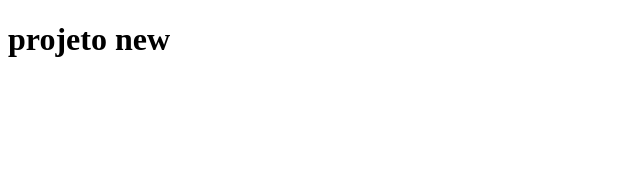
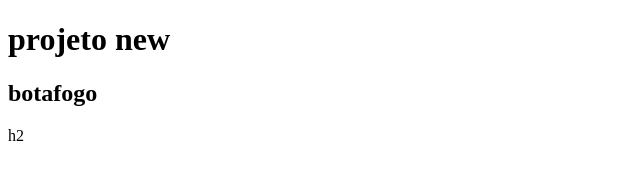
Before and after one commit to vinix-ofc/sesi01, a plain HTML site: page index.html in a window 1280 px wide. Shown: the whole page, without its empty margins (0-640 px from the left). Drawn offline with Linux system fonts and the light colour scheme.

Commit message:
adicionando h2 na tela

```diff
--- a/index.html
+++ b/index.html
@@ -7,5 +7,6 @@
 </head>
 <body>
    <h1> projeto new</h1>
+   <h2>botafogo</h2>
 </body>
-</html>
+</html>h2
```
